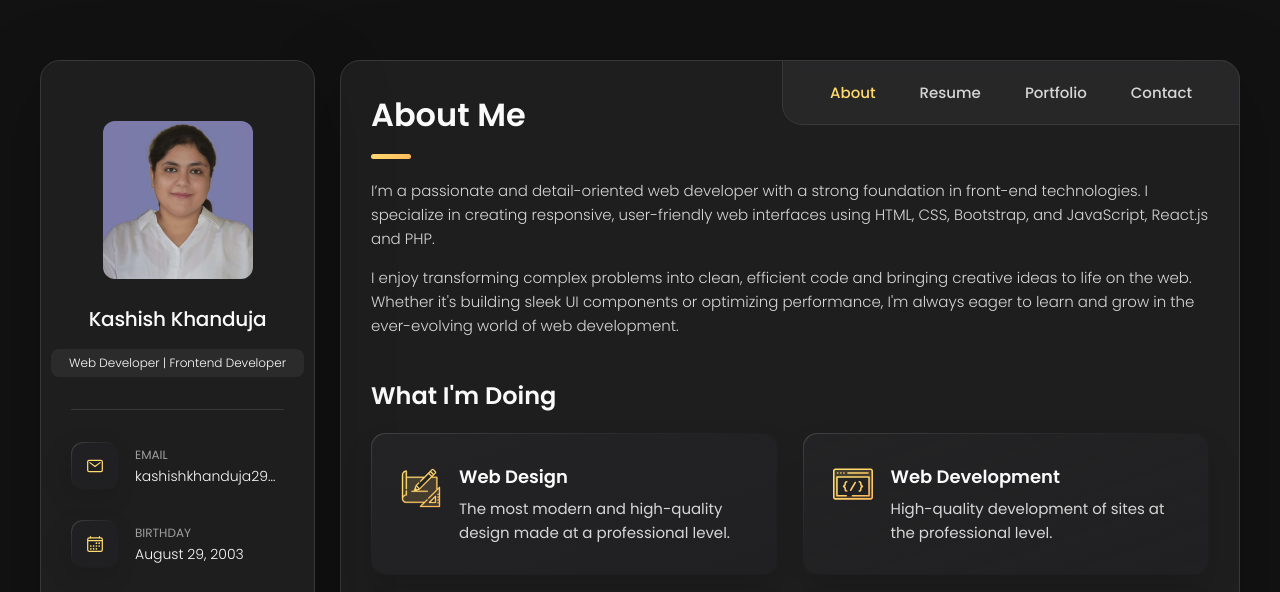
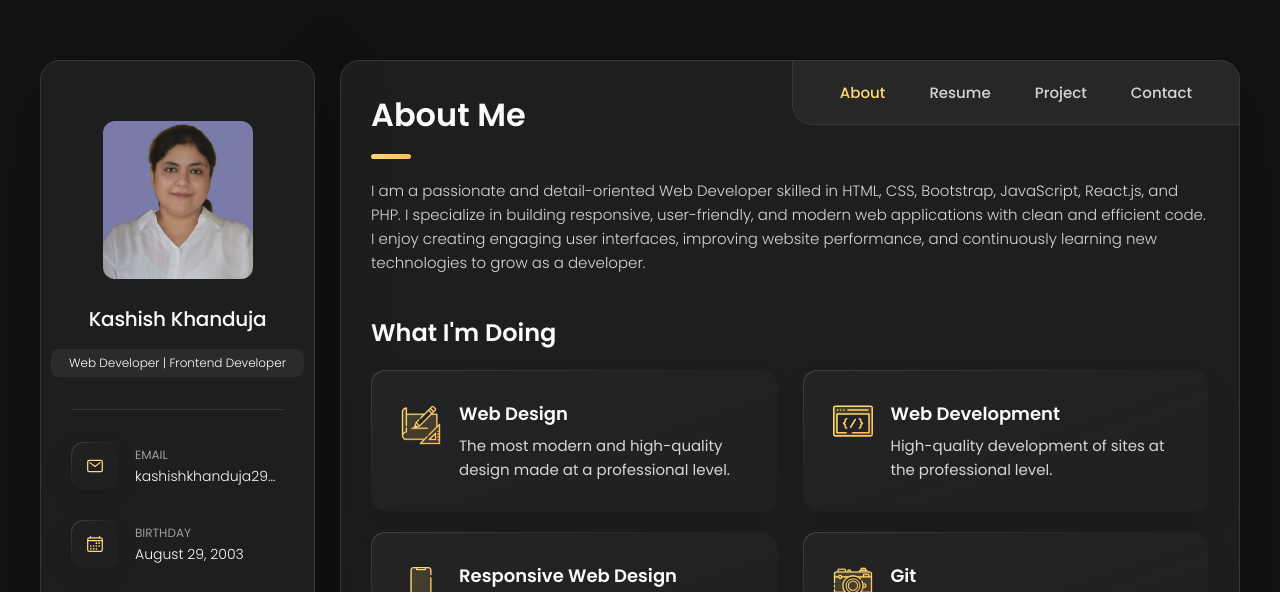
Before and after one commit to KKhanduja29/kashish_portflio, a plain HTML site: page index.html in a window 1280 px wide. Shown: the top 592 px of the page. Drawn offline with nearby package versions, Linux system fonts and the light colour scheme.

Commit message:
16-05-2026

```diff
--- a/index.html
+++ b/index.html
@@ -179,7 +179,7 @@
             </li>
 
             <li class="navbar-item">
-              <button class="navbar-link" data-nav-link>Portfolio</button>
+              <button class="navbar-link" data-nav-link>Project</button>
             </li>
 
             <!-- <li class="navbar-item">
@@ -203,18 +203,9 @@
 
           <section class="about-text">
             <p>
-              I’m a passionate and detail-oriented web developer with a strong
-              foundation in front-end technologies. I specialize in creating
-              responsive, user-friendly web interfaces using HTML, CSS,
-              Bootstrap, and JavaScript, React.js and PHP.
+             I am a passionate and detail-oriented Web Developer skilled in HTML, CSS, Bootstrap, JavaScript, React.js, and PHP. I specialize in building responsive, user-friendly, and modern web applications with clean and efficient code. I enjoy creating engaging user interfaces, improving website performance, and continuously learning new technologies to grow as a developer.
             </p>
-            <p>
-              I enjoy transforming complex problems into clean, efficient code
-              and bringing creative ideas to life on the web. Whether it's
-              building sleek UI components or optimizing performance, I'm always
-              eager to learn and grow in the ever-evolving world of web
-              development.
-            </p>
+
           </section>
 
           <!--
@@ -365,6 +356,15 @@
             </div>
 
             <ol class="timeline-list">
+              <li class="timeline-item">
+                <h4 class="h4 timeline-item-title">Web Developer</h4>
+
+                <span>Jan, 2026 — Current</span>
+
+                <p class="timeline-text">
+                  At TechSaints International, I am currently working as a Web Developer, where I develop responsive and user-friendly web interfaces using HTML, CSS, and JavaScript. My role involves improving website performance, ensuring cross-browser compatibility, and creating clean, optimized frontend solutions for better user experience. I also collaborate using Git and GitHub for version control and project management in a remote work environment.
+                </p>
+              </li>
               <li class="timeline-item">
                 <h4 class="h4 timeline-item-title">Frontend Developer</h4>
 
```
